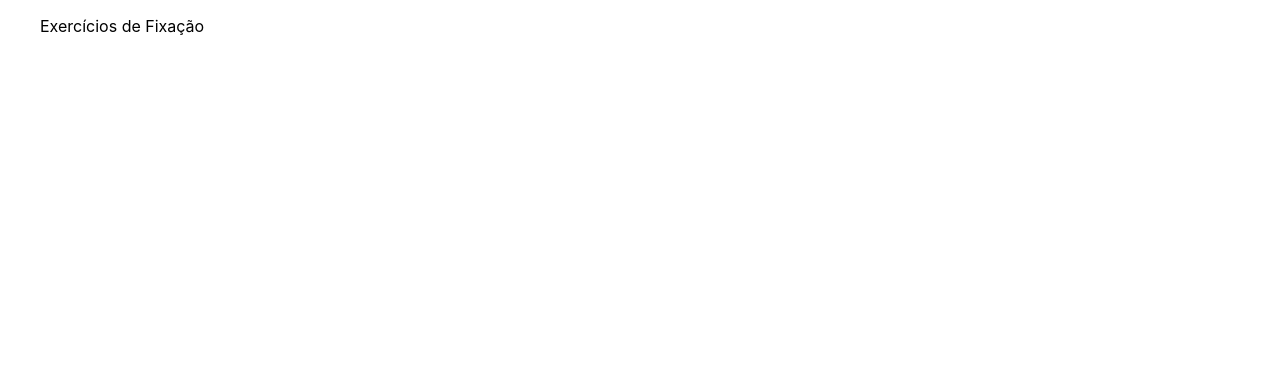
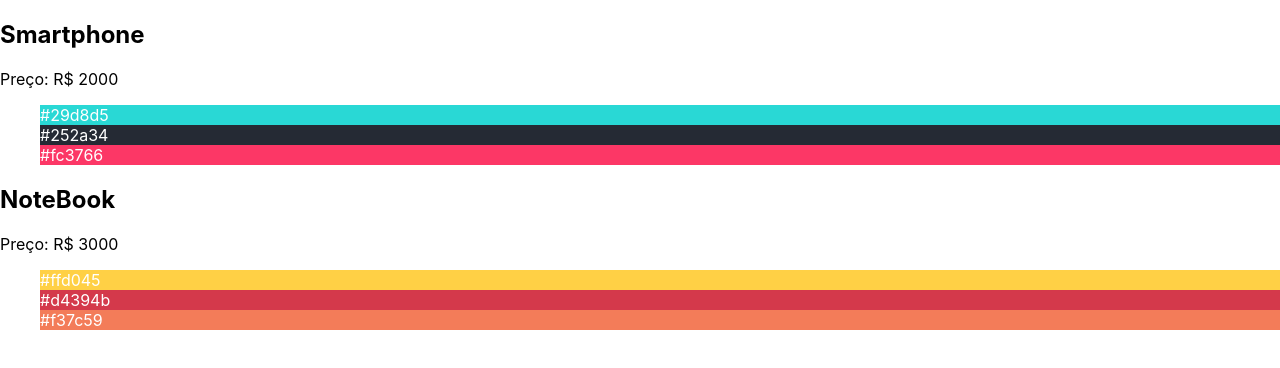
Before and after one commit to LucasMLara/Origamid, a React (Create React App) app: page / in a window 1280 px wide. Shown: the top 368 px of the page. Built offline with nearby package versions, Linux system fonts and the light colour scheme.

Commit message:
Exercise 2 Done

```diff
--- a/src/App.js
+++ b/src/App.js
@@ -19,9 +19,23 @@
   },
 ]
 
+
 function App() {
+  const data = produtos.filter(({preco}) => +preco.replace('R$', '') > 1500 )
 
-    return <ul>Exercícios de Fixação</ul>;
+  console.log(data);
+
+    return (
+      <section>
+        {data.map(({id, nome, preco, cores}) => <div key={id}>
+          <h1>{nome}</h1>
+          <p>Preço: {preco}</p>
+          <ul>
+            {cores.map(cor => <li style={{backgroundColor: cor, color: 'white'}} key={cor}>{cor}</li>)}
+          </ul>
+        </div>)}
+      </section>
+    )
 }
 
 export default App;
```
Also changed, not shown: 1 other file (tests, documents, lock files or other folders).
